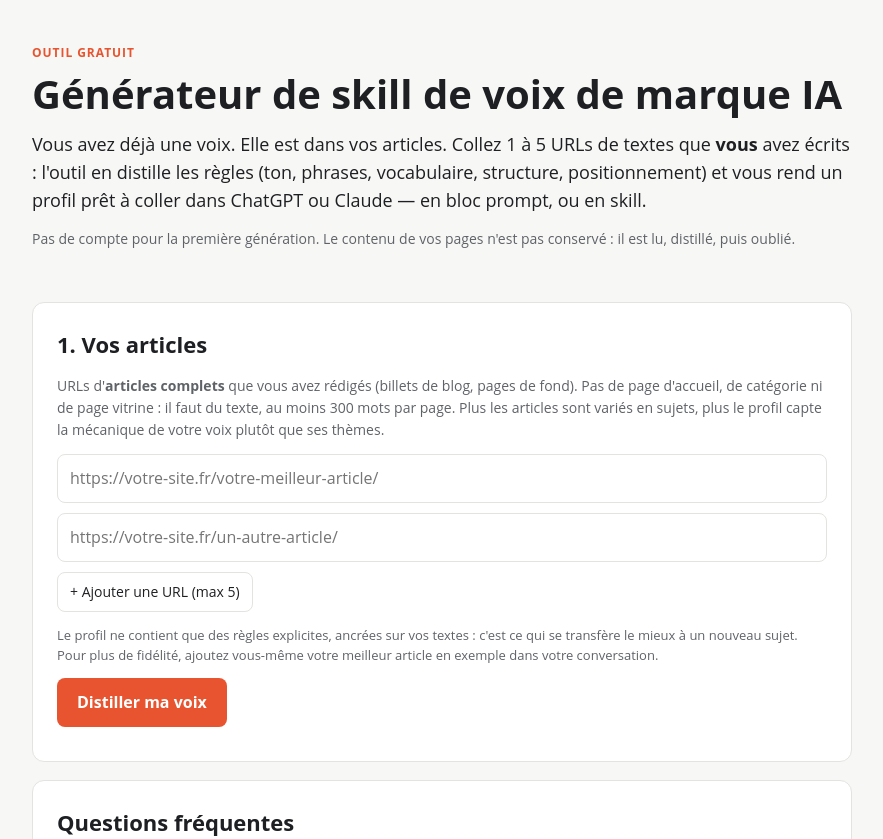
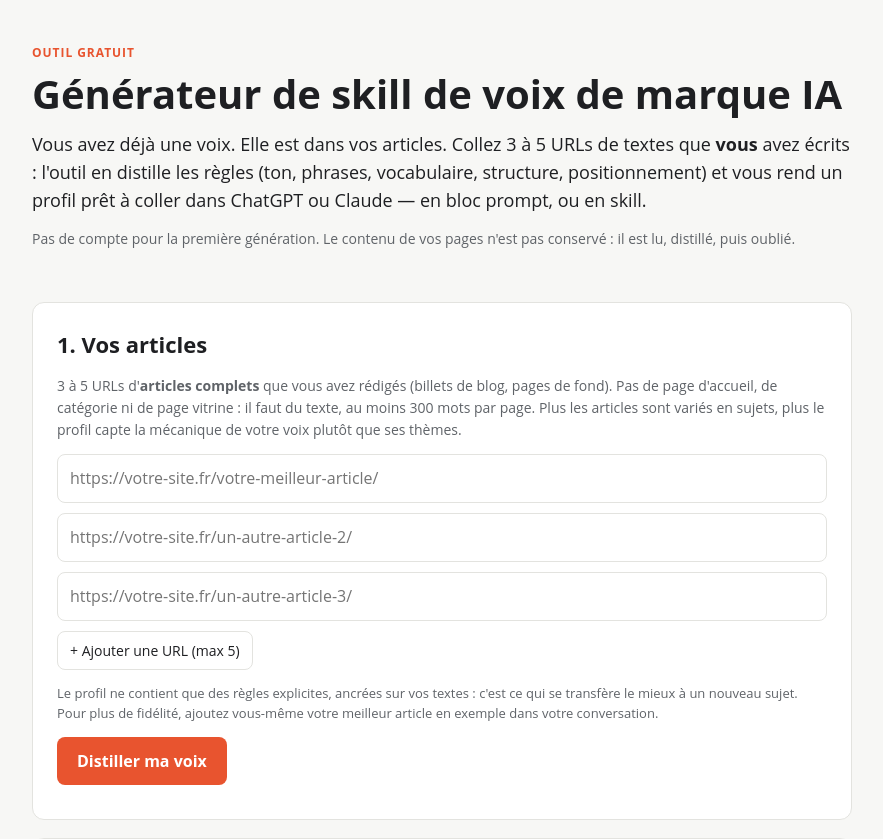
Before and after one commit to sergeesteves/creapulse-brand-voice-skill-generator, a FastAPI app: page / in a window 1280 px wide. Shown: the part 59-898 px from the top of the page, without its empty margins (198-1081 px from the left). Run offline with FastAPI, Linux system fonts and the light colour scheme; some libraries are stand-ins or nearby versions.

Commit message:
Minimum 3 articles (MIN_URLS, front + API), 3 champs affichés
Co-Authored-By: Claude Fable 5.1 <noreply@anthropic.com>

```diff
--- a/app/config.py
+++ b/app/config.py
@@ -60,6 +60,7 @@ class Settings:
     llm_max_output_tokens: int = _int("LLM_MAX_OUTPUT_TOKENS", 2500)
 
     # --- Garde-fous qualité d'entrée ---
+    min_urls: int = _int("MIN_URLS", 3)   # 3 articles = minimum pour une voix fiable (décision Serge, 2026-09-08)
     max_urls: int = _int("MAX_URLS", 5)
     min_words_per_page: int = _int("MIN_WORDS_PER_PAGE", 300)
     min_words_total: int = _int("MIN_WORDS_TOTAL", 600)
--- a/app/main.py
+++ b/app/main.py
@@ -126,6 +126,7 @@ async def index(request: Request):
             "connected": request.query_params.get("connected") == "1",
             "auth_error": request.query_params.get("auth") == "invalid",
             "max_urls": settings.max_urls,
+            "min_urls": settings.min_urls,
             "min_words": settings.min_words_per_page,
         },
     )
--- a/app/scraper.py
+++ b/app/scraper.py
@@ -77,6 +77,9 @@ def parse_urls(raw_urls: list[str]) -> list[str]:
             seen.append(url)
     if not seen:
         raise InputError("Indiquez au moins une URL d'article que vous avez écrit.")
+    if len(seen) < settings.min_urls:
+        raise InputError(f"Indiquez au moins {settings.min_urls} articles différents : c'est le minimum pour "
+                         "distiller une voix fiable plutôt que le style d'un seul texte.")
     if len(seen) > settings.max_urls:
         raise InputError(f"Maximum {settings.max_urls} URLs.")
     return seen
--- a/app/templates/index.html
+++ b/app/templates/index.html
@@ -4,7 +4,7 @@
   <meta charset="utf-8">
   <meta name="viewport" content="width=device-width, initial-scale=1">
   <title>Générateur de skill de voix de marque IA — Creapulse</title>
-  <meta name="description" content="Collez jusqu'à 5 URLs d'articles que vous avez écrits : l'outil distille votre voix de marque en un profil réutilisable dans ChatGPT ou Claude (bloc prompt ou skill).">
+  <meta name="description" content="Collez {{ min_urls }} à {{ max_urls }} URLs d'articles que vous avez écrits : l'outil distille votre voix de marque en un profil réutilisable dans ChatGPT ou Claude (bloc prompt ou skill).">
   <link rel="stylesheet" href="{{ root }}/static/style.css?v={{ static_version }}">
 </head>
 <body class="{% if embed %}embed{% endif %}">
@@ -25,7 +25,7 @@
   <section class="hero">
     <p class="kicker">Outil gratuit</p>
     <h1>Générateur de skill de voix de marque IA</h1>
-    <p class="lead">Vous avez déjà une voix. Elle est dans vos articles. Collez 1 à 5 URLs de textes que <strong>vous</strong> avez écrits : l'outil en distille les règles (ton, phrases, vocabulaire, structure, positionnement) et vous rend un profil prêt à coller dans ChatGPT ou Claude — en bloc prompt, ou en skill.</p>
+    <p class="lead">Vous avez déjà une voix. Elle est dans vos articles. Collez {{ min_urls }} à {{ max_urls }} URLs de textes que <strong>vous</strong> avez écrits : l'outil en distille les règles (ton, phrases, vocabulaire, structure, positionnement) et vous rend un profil prêt à coller dans ChatGPT ou Claude — en bloc prompt, ou en skill.</p>
     <p class="note">Pas de compte pour la première génération. Le contenu de vos pages n'est pas conservé : il est lu, distillé, puis oublié.</p>
   </section>
 
@@ -40,11 +40,12 @@
 
   <section class="card" id="form-card">
     <h2>1. Vos articles</h2>
-    <p class="hint">URLs d'<strong>articles complets</strong> que vous avez rédigés (billets de blog, pages de fond). Pas de page d'accueil, de catégorie ni de page vitrine : il faut du texte, au moins {{ min_words }} mots par page. Plus les articles sont variés en sujets, plus le profil capte la mécanique de votre voix plutôt que ses thèmes.</p>
+    <p class="hint">{{ min_urls }} à {{ max_urls }} URLs d'<strong>articles complets</strong> que vous avez rédigés (billets de blog, pages de fond). Pas de page d'accueil, de catégorie ni de page vitrine : il faut du texte, au moins {{ min_words }} mots par page. Plus les articles sont variés en sujets, plus le profil capte la mécanique de votre voix plutôt que ses thèmes.</p>
     <form id="gen-form" autocomplete="off">
       <div id="url-list">
-        <input type="url" name="url" placeholder="https://votre-site.fr/votre-meilleur-article/" required>
-        <input type="url" name="url" placeholder="https://votre-site.fr/un-autre-article/">
+        {% for i in range(min_urls) %}
+        <input type="url" name="url" placeholder="https://votre-site.fr/{% if i == 0 %}votre-meilleur-article{% else %}un-autre-article-{{ i + 1 }}{% endif %}/" required>
+        {% endfor %}
       </div>
       <div class="row">
         <button type="button" class="ghost" id="add-url">+ Ajouter une URL (max {{ max_urls }})</button>
@@ -216,7 +217,7 @@
     e.preventDefault();
     errorBox.hidden = true;
     const urls = Array.from(urlList.querySelectorAll('input')).map(i => i.value.trim()).filter(Boolean);
-    if (!urls.length) { showError("Indiquez au moins une URL d'article."); return; }
+    if (urls.length < {{ min_urls }}) { showError("Indiquez au moins {{ min_urls }} articles différents : c'est le minimum pour une voix fiable."); return; }
     setBusy(true);
     try {
       const res = await fetch(ROOT + '/api/generate', {
```
Also changed, not shown: tests/conftest.py (+1 -0 lines), tests/test_gating_api.py (+10 -0 lines), tests/test_scraper.py (+15 -2 lines).
